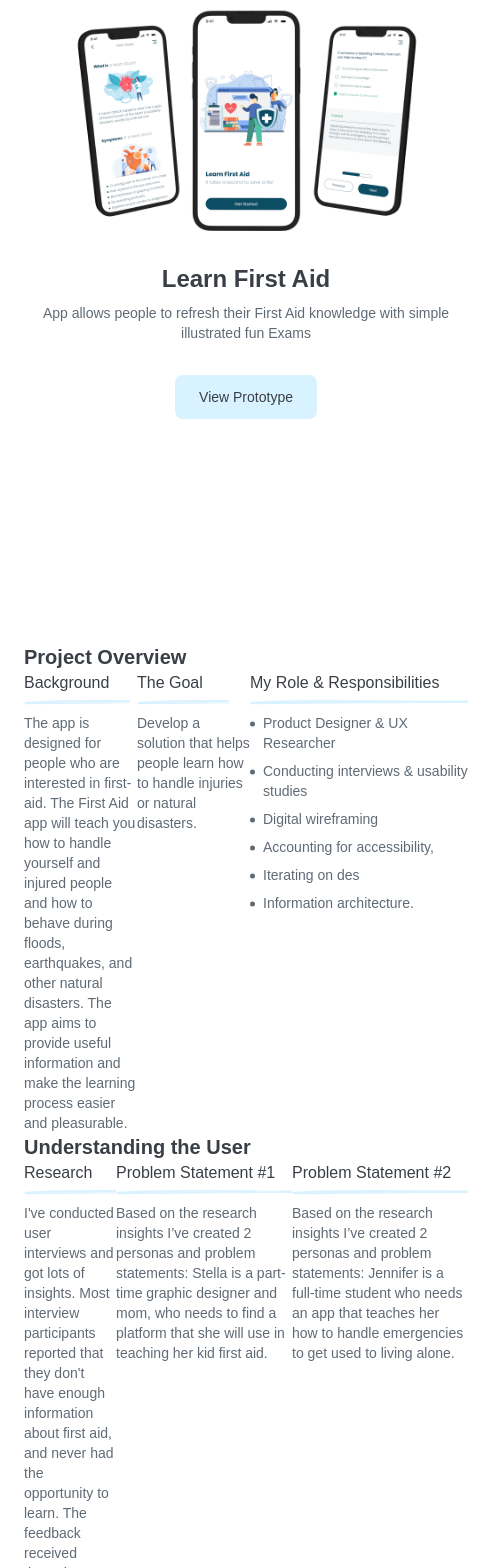
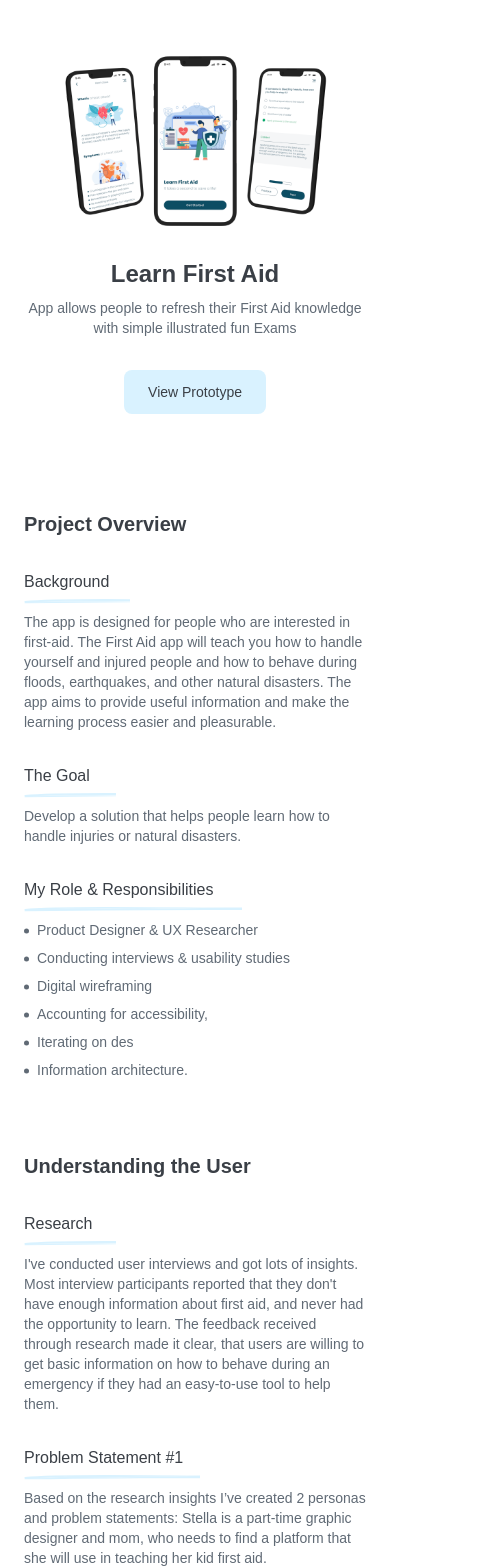
Before and after one commit to lelezedg/my-portfolio, a Next.js app: page /learn-first-aid-app in a window 390 px wide. Shown: the top 1568 px of the page, 492 px wide, since content can reach past the window. Built offline with nearby package versions, Linux system fonts and the light colour scheme.

Commit message:
fix: section

```diff
--- a/components/Layout.tsx
+++ b/components/Layout.tsx
@@ -21,7 +21,7 @@ export const Layout = ({ children, title }: TLayout) => {
         <Menu />
       </div>
 
-      <div className="flex-grow flex flex-col md:w-9/12">
+      <div className="flex-grow flex flex-col md:w-9/12 md:mt-0 mt-12">
         <div className="flex-grow overflow-scroll scrollbar px-6 md:px-0">
           {children}
 
--- a/components/ProjectHero.tsx
+++ b/components/ProjectHero.tsx
@@ -22,7 +22,7 @@ export const ProjectHero = ({
   const router = useRouter();
 
   return (
-    <div className="flex flex-grow md:flex-row flex-col-reverse mb-32">
+    <div className="flex flex-grow md:flex-row flex-col-reverse md:mb-32">
       <div className="flex flex-col md:justify-start md:items-start items-center">
         <Text variant="headline">{title}</Text>
         <Text variant="body" className="mt-2 mb-8 text-center md:text-start">
--- a/pages/learn-first-aid-app.tsx
+++ b/pages/learn-first-aid-app.tsx
@@ -13,17 +13,17 @@ export default function Page() {
 
         <Text variant="title">Project Overview</Text>
 
-        <div className="md:mt-8 md:mb-24 flex flex-row">
+        <div className="md:mt-8 md:mb-24 flex md:flex-row flex-col">
           <Section
             title="Background"
             body="The app is designed for people who are interested in first-aid. The First Aid app will teach you how to handle yourself and injured people and how to behave during floods, earthquakes, and other natural disasters. The app aims to provide useful information and make the learning process easier and pleasurable."
-            className="basis-1/3"
+            className="basis-1/3 mt-8"
           />
 
           <Section
             title="The Goal"
             body="Develop a solution that helps people learn how to handle injuries or natural disasters."
-            className="basis-1/3"
+            className="basis-1/3 mt-8"
           />
 
           <Section
@@ -36,30 +36,32 @@ export default function Page() {
               "Iterating on des",
               "Information architecture.",
             ]}
-            className="basis-1/3"
+            className="basis-1/3 mt-8"
           />
         </div>
 
-        <Text variant="title">Understanding the User</Text>
+        <Text variant="title" className="mt-16">
+          Understanding the User
+        </Text>
 
-        <div className="md:mt-8 md:mb-24 flex flex-row">
+        <div className="md:mt-8 md:mb-24 flex md:flex-row flex-col">
           <Section
             title="Research"
             body="I've conducted user interviews and got lots of insights. Most interview participants reported that they don't have enough information about first aid, and never had the opportunity to learn. The feedback received through research made it clear, that users are willing to get basic information on how to behave during an emergency if they had an easy-to-use tool to help them."
-            className="basis-1/3"
+            className="basis-1/3 mt-8"
           />
 
           <Section
             title="Problem Statement #1"
             body="Based on the research insights I’ve created 2 personas and problem statements:
             Stella is a part-time graphic designer and mom, who needs to find a platform that she will use in teaching her kid first aid."
-            className="basis-1/3"
+            className="basis-1/3 mt-8"
           />
 
           <Section
             title="Problem Statement #2"
             body="Based on the research insights I’ve created 2 personas and problem statements: Jennifer is a full-time student who needs an app that teaches her how to handle emergencies to get used to living alone."
-            className="basis-1/3"
+            className="basis-1/3 mt-8"
           />
         </div>
       </div>
```
